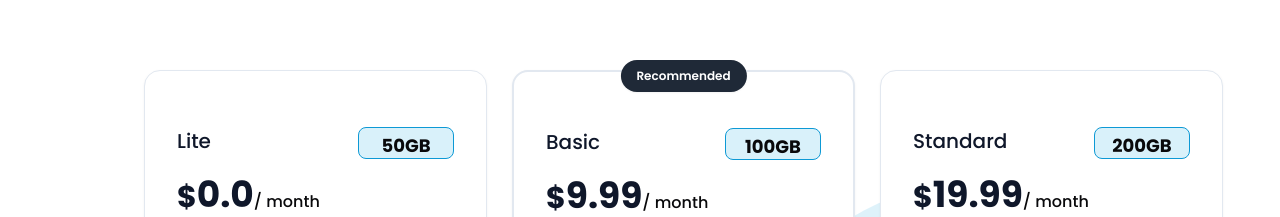
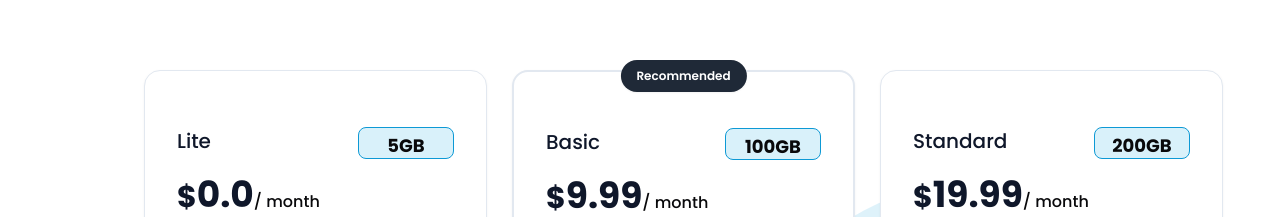
Before and after one commit to Lansa-18/nextjs-frontend-veecerts, a Next.js app: page / in a window 1280 px wide. Shown: the part 4580-4797 px from the top of the page. Built offline with nearby package versions, Linux system fonts and the light colour scheme; no server answers; what urql would draw is missing.

Commit message:
add: pricing gb

```diff
--- a/src/components/pricing/index.tsx
+++ b/src/components/pricing/index.tsx
@@ -149,7 +149,7 @@ export default function PricingTable() {
               "Upload documents",
               "Store documents",
             ]}
-            planGb={"50GB"}
+            planGb={"5GB"}
             colorScheme={"liblue"}
           />
 
```
